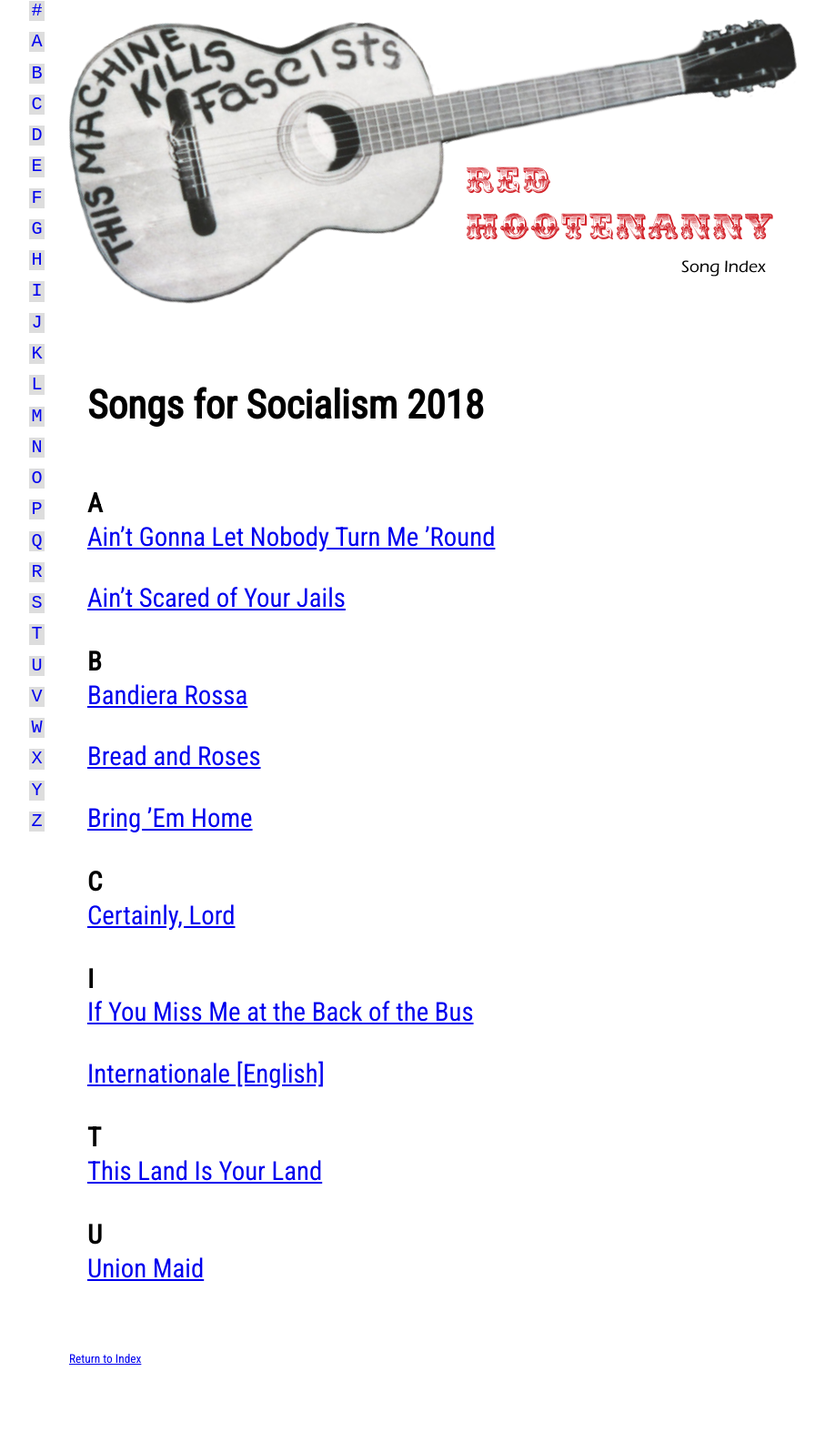
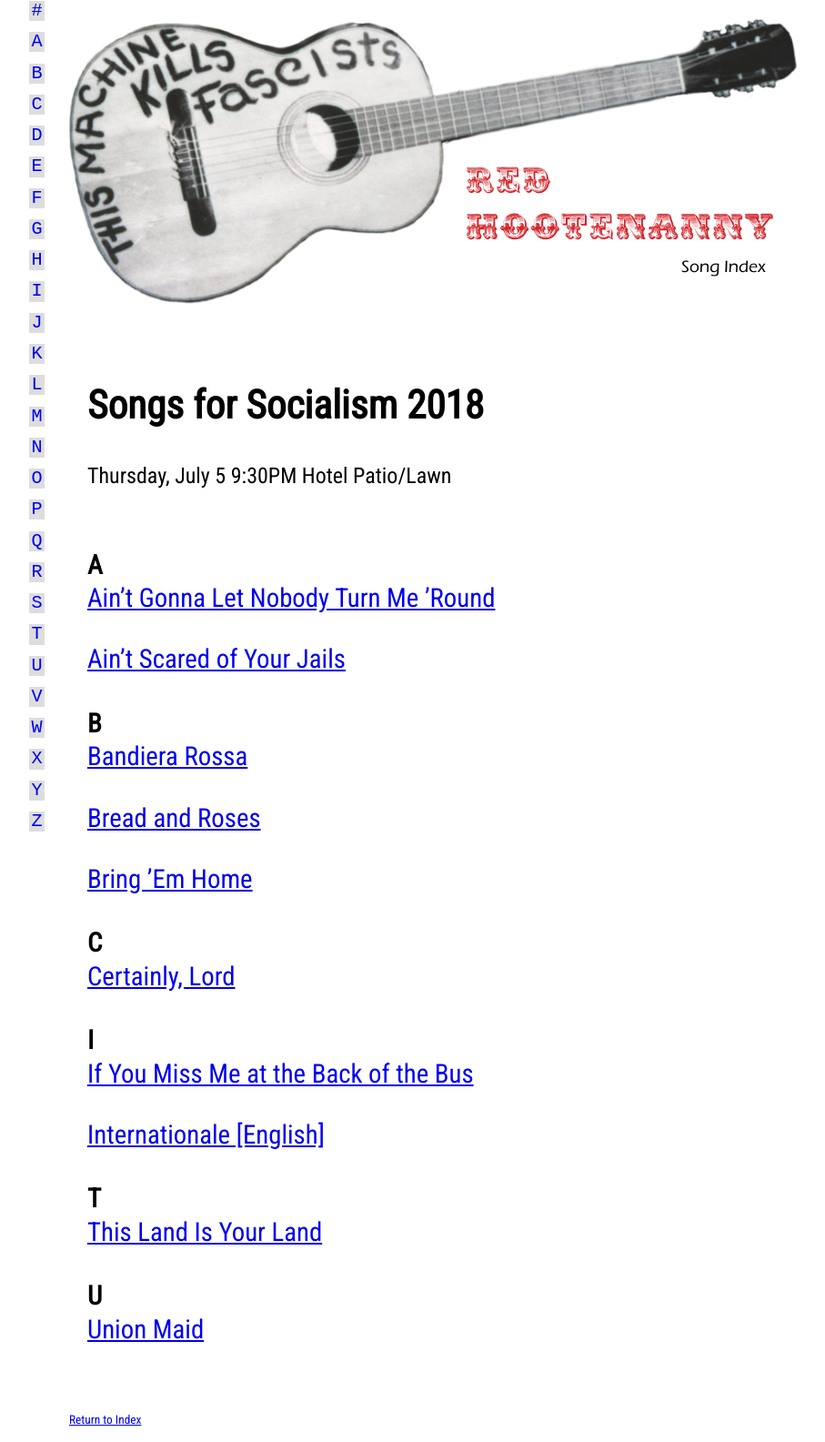
Before and after one commit to socialismconference/songbook.github.io, a Jekyll site: the page built from index.md, in a window 1280 px wide. Shown: the whole page at 91% size, without its empty margins (164-1071 px from the left). Built offline with Jekyll 4.4.1, drawn with Linux system fonts in a browser that asks for light colours; our own code applies the rules of GitHub Pages for plain Markdown files; a script that is not in the unit is left out; before the commit the page ends 1518 px from its top, so only the background shows below that.

Commit message:
Update index.md

```diff
--- a/index.md
+++ b/index.md
@@ -4,6 +4,9 @@ description: A listing of lyrics for songs at the patio sing-along
 permalink: /
 ---
 ## Songs for Socialism 2018
+Thursday, July 5
+9:30PM
+Hotel Patio/Lawn
 
 <div class="alphabet">&nbsp;</div>
 
```
